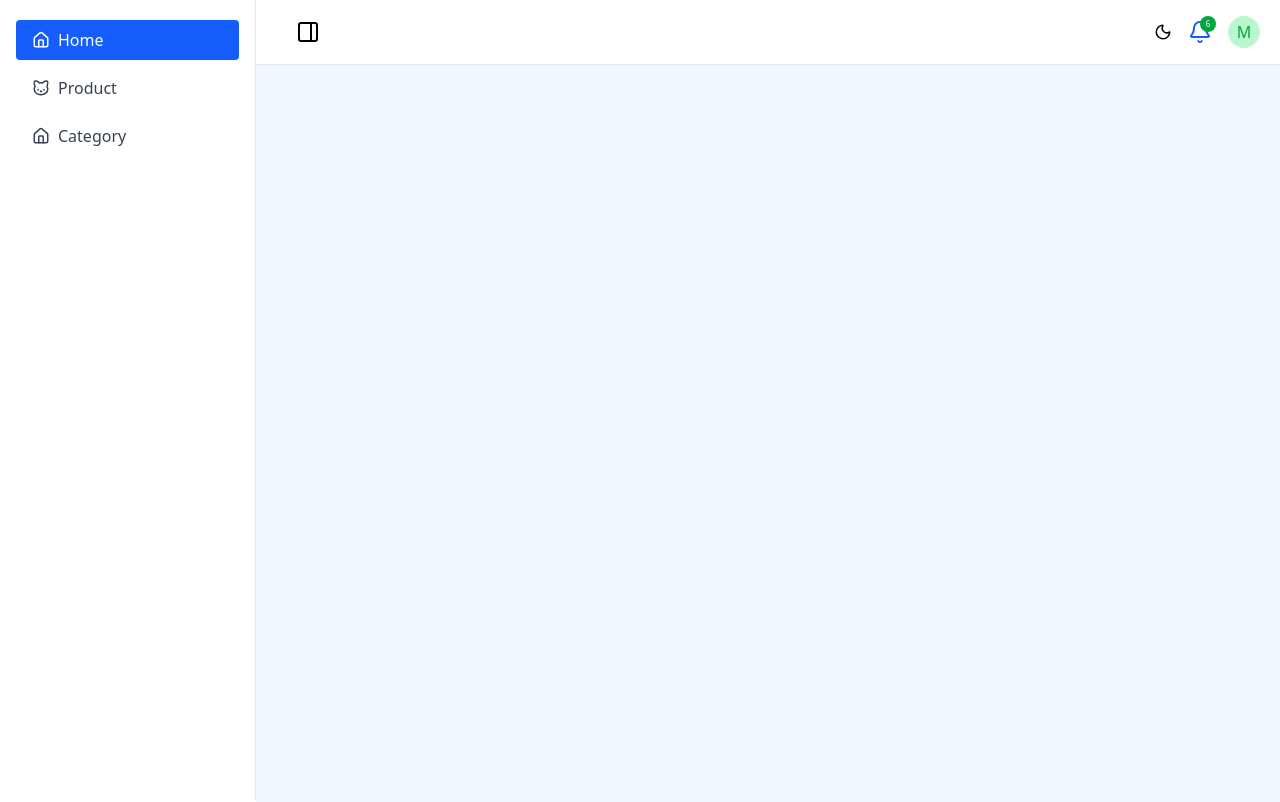
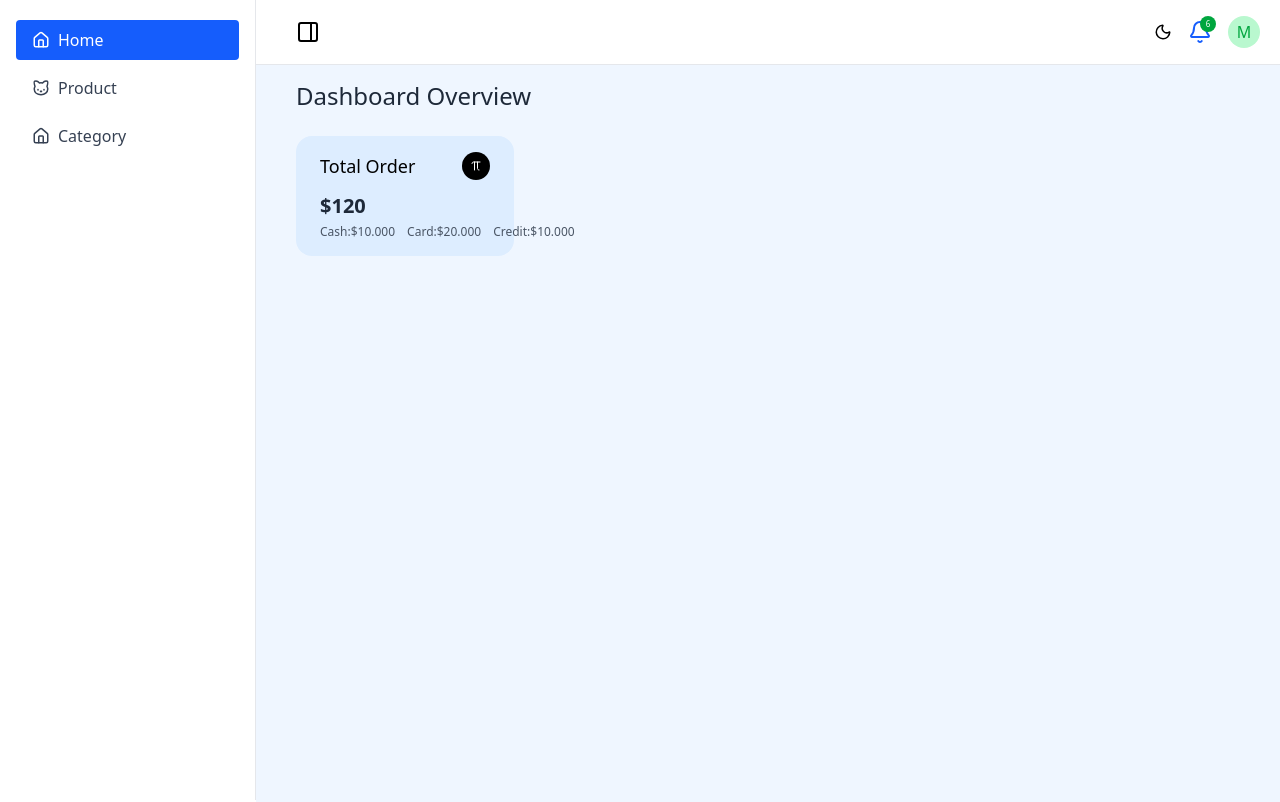
Before and after one commit to uxmir/e-commerce-admin, a Next.js app: page /home in a window 1280 px wide. Shown: the top 802 px of the page. Built offline with nearby package versions, Linux system fonts and the light colour scheme.

Commit message:
home page ongoing

```diff
--- a/app/(admin)/home/page.tsx
+++ b/app/(admin)/home/page.tsx
@@ -1,10 +1,24 @@
-import React from 'react'
-const page:React.FC = () => {
+"use client"
+import Heading from "@/app/components/ui/HeadingComponent/Heading";
+import Card from "@/app/components/ui/OverviewCard/Card";
+import { PiIcon } from "lucide-react";
+import React from "react";
+const page: React.FC = () => {
   return (
-    <div>
-      mirmonir
+    <div className="">
+      <Heading headingValue="dashboard overview" />
+      {/*========dashboardoverview========*/}
+      <div className="grid grid-cols-1 mt-6 sm:grid-cols-2 lg:grid-cols-3 xl:grid-cols-4 gap-6">
+        <Card
+        title="Total Order"
+        total_amount={120.00}
+        Icon={PiIcon}
+        container_color="bg-[#DDEDFF]"
+
+        />
+      </div>
     </div>
-  )
-}
+  );
+};
 
-export default page
+export default page;
--- a/app/(admin)/layout.tsx
+++ b/app/(admin)/layout.tsx
@@ -1,6 +1,8 @@
 import React, { ReactNode } from "react";
 import Container from "../components/layouts/LayoutsContainer/Container";
 import SidebarProvider from "../features/SidebarProvider/SidebarProvider";
+import SideBar from "../components/layouts/SideBar/SideBar";
+import TopBar from "../components/layouts/TopBar/TopBar";
 
 const layout: React.FC<{ children: ReactNode }> = ({ children }) => {
   return (
--- a/app/(admin)/product/page.tsx
+++ b/app/(admin)/product/page.tsx
@@ -3,7 +3,7 @@ import React from 'react'
 const page:React.FC = () => {
   return (
     <div>
-      product
+      product is done okay
     </div>
   )
 }
--- a/app/components/layouts/LayoutsContainer/Container.tsx
+++ b/app/components/layouts/LayoutsContainer/Container.tsx
@@ -11,7 +11,7 @@ const Container:React.FC<{children:ReactNode}> = ({children}) => {
     <TopBar/>
     <div className='flex'>
     <SideBar/>
-      <main className={` flex-1 bg-blue-50 dark:bg-[#1D1B32] transition-all duration-700 px-10  w-full min-h-[200vh] ${sidebar===true?'lg:ml-64':'ml-0'}`}>
+      <main className={` flex-1 bg-blue-50 dark:bg-[#1D1B32] transition-all duration-700 px-10  pt-20 w-full min-h-[200vh] ${sidebar===true?'lg:ml-64':'ml-0'}`}>
         {children}
       </main>
     </div>
--- /dev/null
+++ b/app/components/ui/HeadingComponent/Heading.tsx
@@ -0,0 +1,14 @@
+
+import React from 'react'
+interface headingProps{
+headingValue:string;
+}
+const Heading:React.FC<headingProps> = ({headingValue}) => {
+  return (
+    <div>
+      <h1 className=' text-lg sm:text-2xl font-medium  capitalize text-gray-800 dark:text-white'>{headingValue}</h1>
+    </div>
+  )
+}
+
+export default Heading
--- /dev/null
+++ b/app/components/ui/OverviewCard/Card.tsx
@@ -0,0 +1,60 @@
+"use client";
+import React from "react";
+
+interface cardProps {
+  title: string;
+  total_amount: number;
+  cash?: number;
+  card?: number;
+  credit?: number;
+  Icon: React.ComponentType<{ size: number }>;
+  container_color?: string;
+  icon_color?: string;
+  amount_color?: string;
+  body_text_color?: string;
+}
+const Card: React.FC<cardProps> = ({
+  title,
+  total_amount,
+  card,
+  cash,
+  credit,
+  Icon,
+  container_color = "bg-white dark:bg-black",
+  icon_color = "text-white dark:text-gray-800 bg-black dark:bg-white",
+  amount_color = "text-gray-800 dark:text-white",
+  body_text_color = "text-gray-600 dark:text-white",
+}) => {
+  return (
+    <>
+      <div
+        className={`px-6 py-4  w-full rounded-2xl flex flex-col ${container_color}`}
+      >
+        <div className="flex justify-between items-center w-full">
+          <span className=" text-sm sm:text-lg capitalize font-medium">
+            {title}
+          </span>
+          <div
+            className={`w-7 h-7 rounded-full ${icon_color} flex justify-center items-center`}
+          >
+            <Icon size={12} />
+          </div>
+        </div>
+        <span
+          className={`font-semibold text-base mt-3 sm:text-xl ${amount_color}`}
+        >
+          ${total_amount}
+        </span>
+        <div
+          className={`flex items-center gap-3 ${body_text_color} text-xs mt-1 font-medium`}
+        >
+          <span>Cash:${cash || "10.000"}</span>{" "}
+          <span>Card:${card || "20.000"}</span>{" "}
+          <span>Credit:${credit || "10.000"}</span>
+        </div>
+      </div>
+    </>
+  );
+};
+
+export default Card;
```
